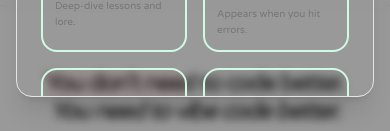
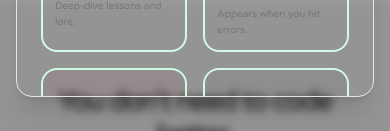
Before and after one commit to Murror/devpet-landing, a Next.js app: page / in a window 390 px wide. Shown: the part 705-836 px from the top of the page. Built offline with nearby package versions, Linux system fonts and the light colour scheme; no server answers.

Commit message:
style: WhyVibeCode — surface bg, 3D cards, danger accent

```diff
--- a/components/WhyVibeCode.tsx
+++ b/components/WhyVibeCode.tsx
@@ -17,13 +17,13 @@ export default function WhyVibeCode() {
   if (!data) return null
 
   return (
-    <section className="py-16 md:py-20 border-t border-border">
+    <section className="py-20 md:py-24 bg-surface border-b-2 border-border">
       <div className="mx-auto max-w-[800px] px-6 text-center">
         <ScrollReveal>
-          <h2 className="text-2xl md:text-[36px] font-black tracking-[-1.5px] leading-[1.15] mb-8">
+          <h2 className="text-[28px] md:text-[36px] tracking-[-1.5px] leading-[1.15] text-heading mb-8">
             {data.title}
             <br />
-            <em className="text-mint italic">{data.titleAccent}</em>
+            <em className="text-primary italic">{data.titleAccent}</em>
           </h2>
         </ScrollReveal>
 
@@ -31,32 +31,29 @@ export default function WhyVibeCode() {
           {data.pains.map((pain, i) => (
             <ScrollReveal key={i} delay={i * 120}>
               <motion.div
-                whileHover={{ y: -2 }}
-                transition={{ duration: 0.3 }}
-                className="flex items-center gap-3 bg-card-bg border border-border rounded-lg px-5 py-4 shadow-card"
+                whileTap={{ y: 4, boxShadow: 'none' }}
+                className="flex items-center gap-3 bg-bg border-2 border-border rounded-lg px-5 py-4 shadow-card cursor-pointer transition-all duration-100"
               >
                 <div className="relative flex-shrink-0 w-8 h-8">
-                  {/* Soft ping ring */}
                   <span
-                    className="absolute inset-0 rounded-full bg-[#DC2626]/15 animate-ping"
+                    className="absolute inset-0 rounded-full bg-danger/15 animate-ping"
                     style={{ animationDuration: '2.5s', animationDelay: `${i * 0.4}s` }}
                   />
-                  {/* Core circle with gentle pulse */}
                   <span
-                    className="relative w-8 h-8 bg-[#FEE2E2] rounded-full flex items-center justify-center animate-pulse"
+                    className="relative w-8 h-8 bg-danger/10 rounded-full flex items-center justify-center animate-pulse"
                     style={{ animationDuration: '2.5s', animationDelay: `${i * 0.4}s` }}
                   >
-                    <Icon name={pain.icon} className="w-4 h-4 text-[#DC2626]" />
+                    <Icon name={pain.icon} className="w-4 h-4 text-danger" />
                   </span>
                 </div>
-                <p className="text-sm font-semibold text-text text-left">{pain.text}</p>
+                <p className="text-sm text-text text-left">{pain.text}</p>
               </motion.div>
             </ScrollReveal>
           ))}
         </div>
 
         <ScrollReveal delay={400}>
-          <p className="text-base md:text-lg text-muted leading-relaxed">
+          <p className="text-[17px] text-muted leading-relaxed">
             {data.cta}
           </p>
         </ScrollReveal>
```
